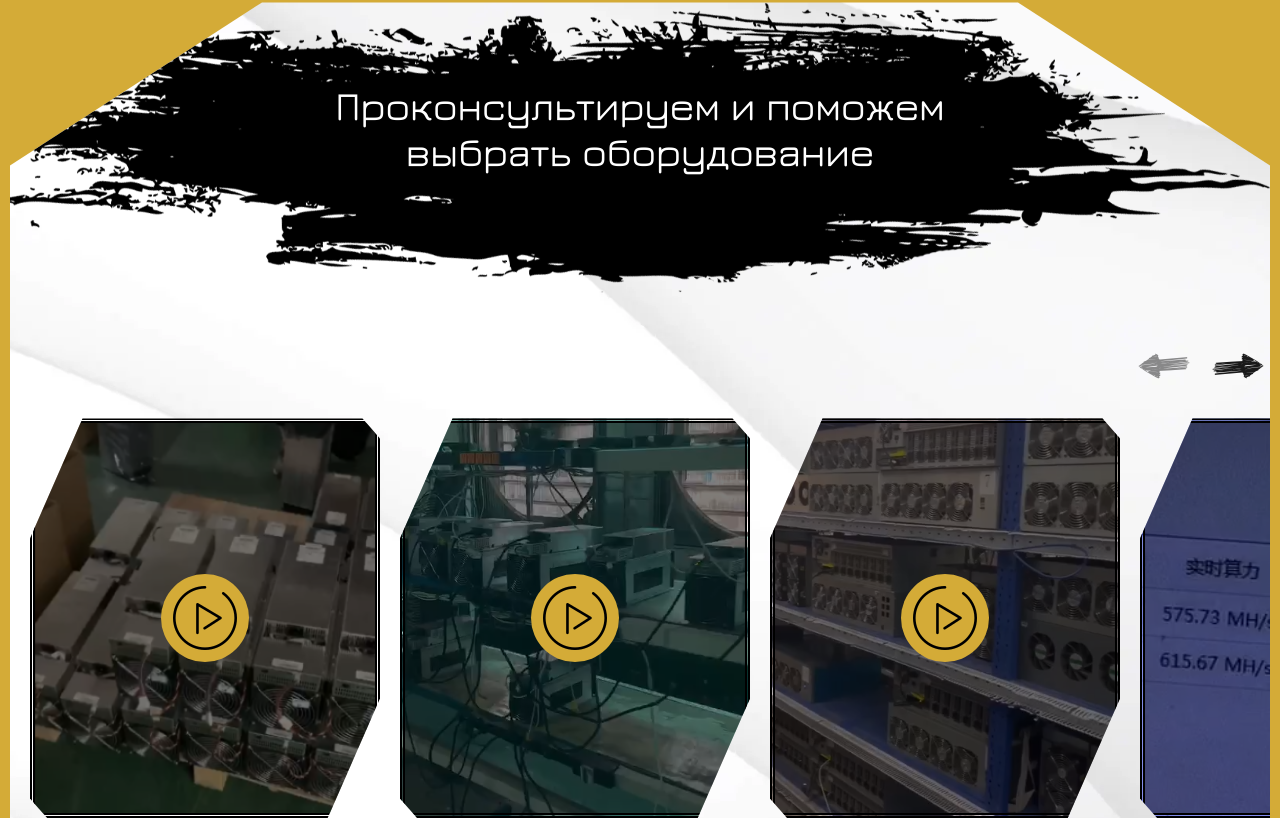
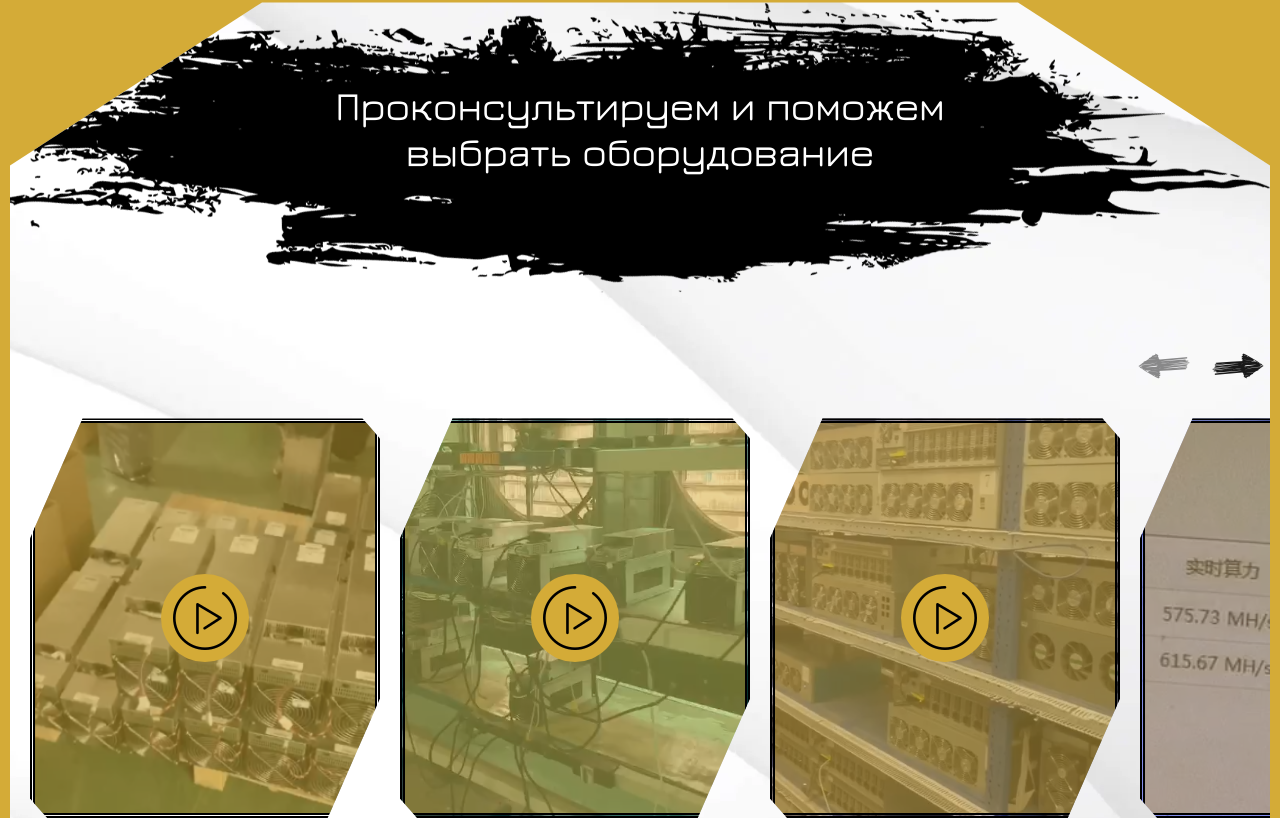
Before and after one commit to BRITVA-hp/mining, a website: page index.html in a window 1280 px wide. Shown: the part 2342-3160 px from the top of the page. Drawn offline with Linux system fonts and the light colour scheme; files whose address does not match are found by name.

Commit message:
color gold1

```diff
--- a/sass/templates/_cons.sass
+++ b/sass/templates/_cons.sass
@@ -60,7 +60,7 @@
             top: 0
             right: 0
             bottom: 0
-            background-color: rgba(0, 0, 0, 0.5)
+            background-color: rgba(212,171,55, 0.5)
         &--2
             background: url(../img/cons/screen2.png) no-repeat center
         &--3
```
Also changed, not shown: css/style.css.
